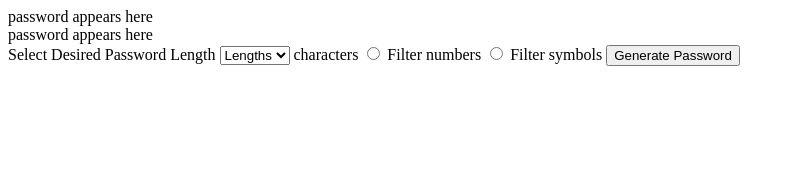
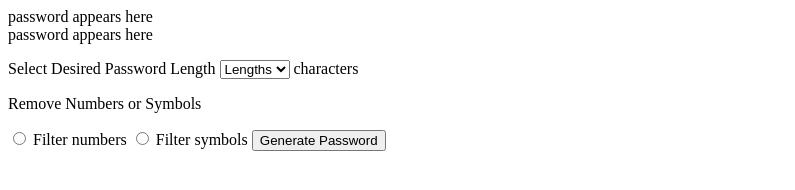
Before and after one commit to aeposten/password-generator, a plain HTML site: page index.html in a window 1280 px wide. Shown: the whole page, without its empty margins (0-795 px from the left). Drawn offline with Linux system fonts and the light colour scheme.

Commit message:
VERY rough formatting

```diff
--- a/index.html
+++ b/index.html
@@ -4,9 +4,14 @@
     <link rel="stylesheet" href="styles.css" />
     <title>Random Password Generator</title>
   </head>
-  <body></body>
-    <div id="password-1" onClick="copyPassword(passwordOne)">password appears here</div>
-    <div id="password-2" onClick="copyPassword(passwordTwo)">password appears here</div>
+  <body>
+    <div id="password-1" onClick="copyPassword(passwordOne)">
+      password appears here
+    </div>
+    <div id="password-2" onClick="copyPassword(passwordTwo)">
+      password appears here
+    </div>
+    <p>
       <label for="password-lengths">Select Desired Password Length</label>
       <select id="password-lengths">
         <option disabled selected>Lengths</option>
@@ -15,10 +20,25 @@
         <option value="17">17</option>
       </select>
       characters
-    <!-- <button onClick="filterCharacters('num')">Exclude Nubers</button>
-    <button onClick="filterCharacters('sym')">Exclude Symbols</button> -->
-    <input type="radio" value="num" name="filter-char" class="radio-value" onClick="filterCharacters()"> Filter numbers
-    <input type="radio" value="sym" name="filter-char" class="radio-value" onClick="filterCharacters()"> Filter symbols
+    </p>
+    <label for="radio-value">Remove Numbers or Symbols</label>
+    <p></p>
+    <input
+      type="radio"
+      value="num"
+      name="filter-char"
+      class="radio-value"
+      onClick="filterCharacters()"
+    />
+    Filter numbers
+    <input
+      type="radio"
+      value="sym"
+      name="filter-char"
+      class="radio-value"
+      onClick="filterCharacters()"
+    />
+    Filter symbols
     <button
       id="generate-btn"
       onClick="generatePassword(passwordOne); generatePassword(passwordTwo);"
```
Lines whose indentation alone changed are shown as unchanged.
